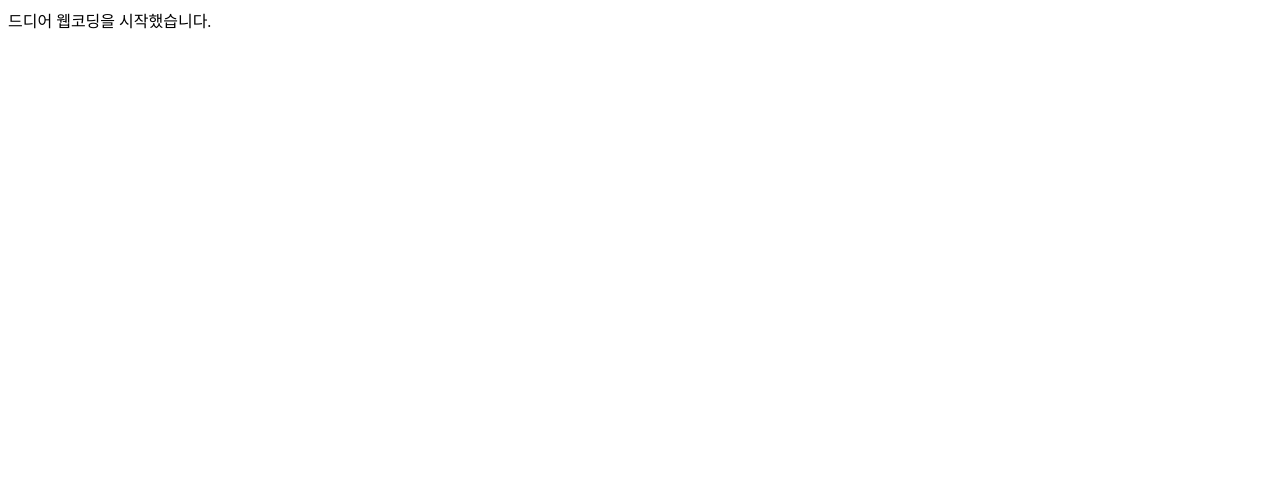
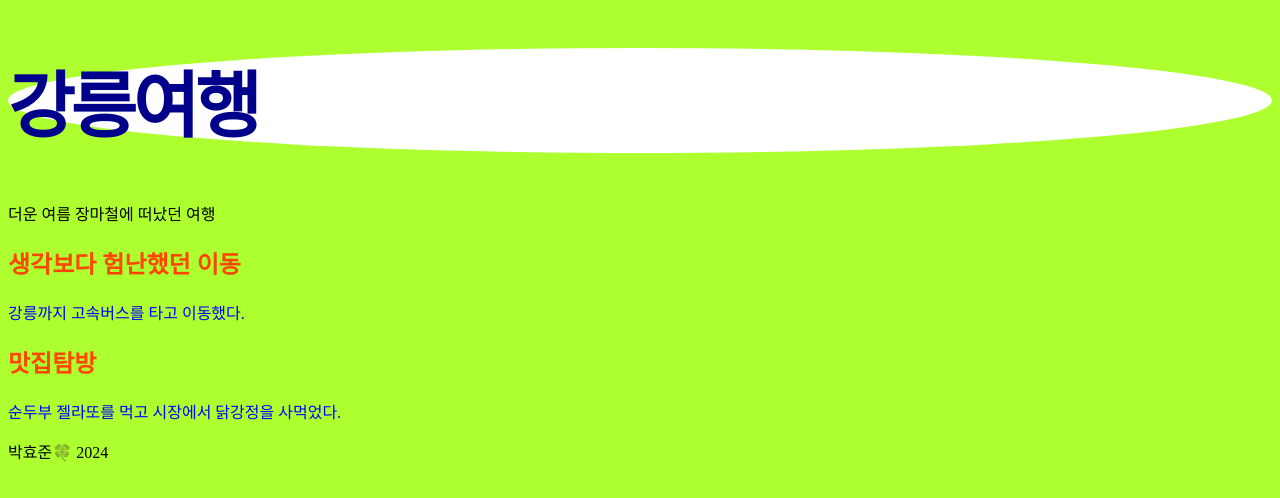
Before and after one commit to hyojunn/test2024, a plain HTML site: page index.html in a window 1280 px wide. Drawn offline with Linux system fonts and the light colour scheme.

Commit message:
Add files via upload

```diff
--- a/index.html
+++ b/index.html
@@ -1,11 +1,34 @@
 <!DOCTYPE html>
 <html>
 <head>
+	<style>
+		body{background: greenyellow;}
+		h1{color: darkblue; font-size: 72px; letter-spacing: -4px;
+			background: white;
+			border-radius: 50%;}
+		h2{color: orangered;}
+		section p{color: blue;}
+	</style>
 	<meta charset="utf-8">
 	<meta name="viewport" content="width=device-width, initial-scale=1">
 	<title>오늘연습</title>
 </head>
 <body>
-드디어 웹코딩을 시작했습니다.
+		<nav></nav>
+		<header>
+			<h1>강릉여행</h1>
+			<p>더운 여름 장마철에 떠났던 여행</p>
+		</header>
+		<section>
+			<h2>생각보다 험난했던 이동</h2>
+			<p>강릉까지 고속버스를 타고 이동했다.</p>
+		</section>
+		<section>
+			<h2>맛집탐방</h2>
+			<p>순두부 젤라또를 먹고 시장에서 닭강정을 사먹었다.
+		</section>
+		<footer>
+			박효준🍀 2024
+		</footer>
 </body>
 </html>
```
